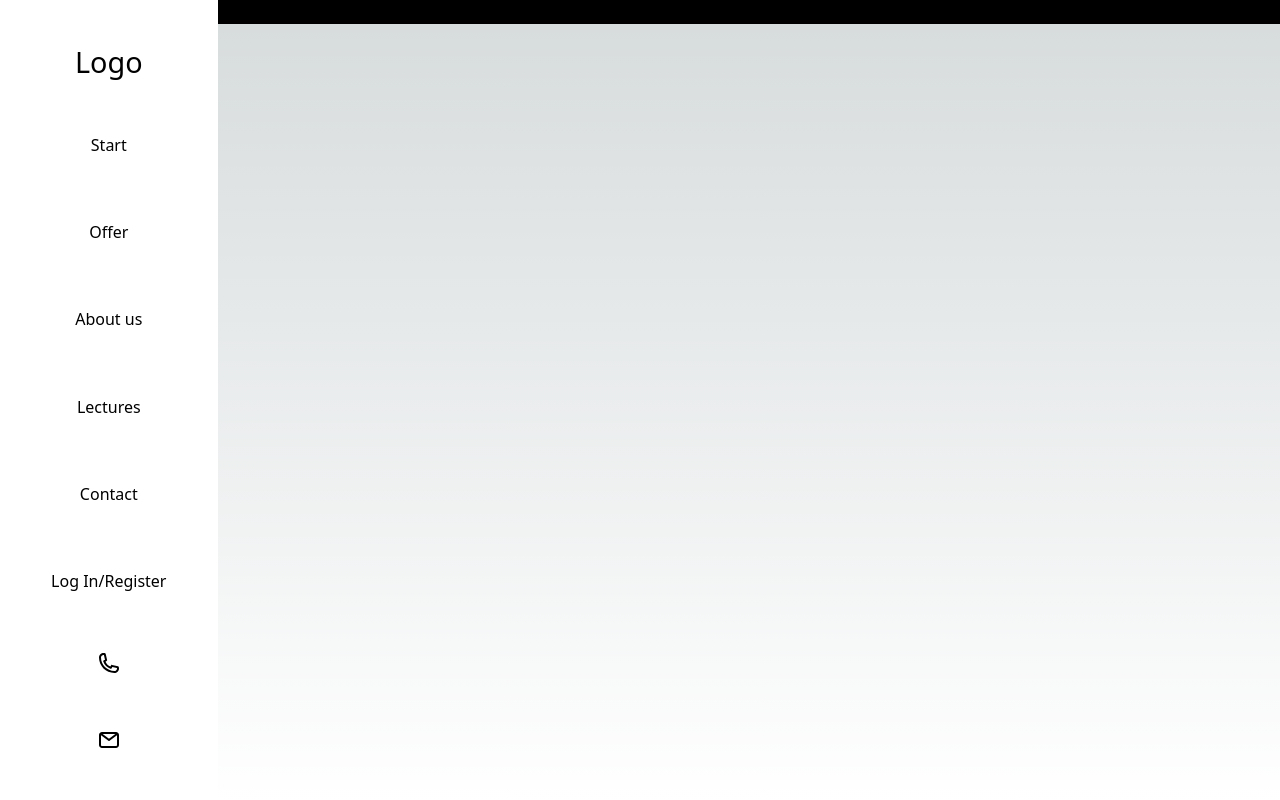
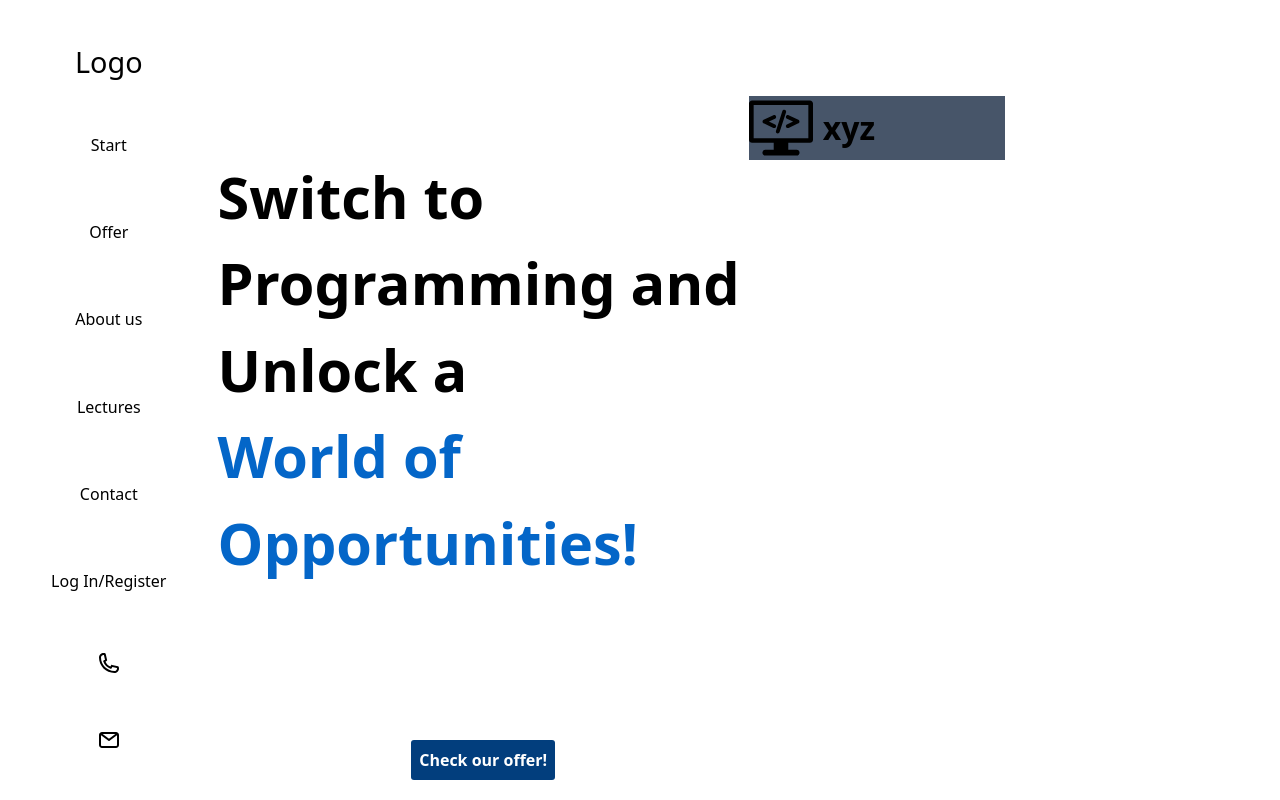
Before and after one commit to psychologianauki/OurSite, a Next.js app: page /home in a window 1280 px wide. Built offline with nearby package versions, Linux system fonts and the light colour scheme.

Commit message:
work in progress

```diff
--- /dev/null
+++ b/src/icons/ProgrammingIcon.tsx
@@ -0,0 +1,46 @@
+import React from "react"
+
+export default function ProgrammingIcon({
+  width,
+  height,
+}: {
+  width?: string
+  height?: string
+}) {
+  return (
+    <svg
+      fill="#000000"
+      version="1.1"
+      id="Capa_1"
+      width={width ?? "64"}
+      height={height ?? "64"}
+      xmlns="http://www.w3.org/2000/svg"
+      xmlnsXlink="http://www.w3.org/1999/xlink"
+      viewBox="0 0 412.996 412.996"
+      xmlSpace="preserve"
+    >
+      <g id="SVGRepo_bgCarrier" stroke-width="0"></g>
+      <g
+        id="SVGRepo_tracerCarrier"
+        stroke-linecap="round"
+        stroke-linejoin="round"
+      ></g>
+      <g id="SVGRepo_iconCarrier">
+        {" "}
+        <g>
+          {" "}
+          <g>
+            {" "}
+            <g>
+              {" "}
+              <path d="M392.996,28.338H20c-11.047,0-20,8.954-20,20v234c0,11.046,8.953,20,20,20h139.498v45.32h-54.283 c-10.201,0-18.5,8.299-18.5,18.5s8.299,18.5,18.5,18.5h202.566c10.201,0,18.5-8.299,18.5-18.5s-8.299-18.5-18.5-18.5h-54.283 v-45.32h139.498c11.047,0,20-8.954,20-20v-234C412.996,37.292,404.043,28.338,392.996,28.338z M382.996,272.338H30v-214h352.996 V272.338z"></path>{" "}
+              <path d="M94.591,176.637l63.084,29.336c1.631,0.755,3.367,1.138,5.162,1.138c2.338,0,4.616-0.664,6.597-1.924 c3.548-2.267,5.666-6.13,5.666-10.335v-0.322c0-4.751-2.785-9.115-7.096-11.119l-39.455-18.33l39.456-18.334 c4.31-2.004,7.095-6.369,7.095-11.118v-0.319c0-4.211-2.119-8.074-5.665-10.334c-1.962-1.254-4.247-1.916-6.606-1.916 c-1.778,0-3.563,0.391-5.16,1.133L94.59,153.525c-4.308,2.005-7.091,6.369-7.091,11.117v0.878 C87.498,170.262,90.28,174.625,94.591,176.637z"></path>{" "}
+              <path d="M175.662,236.389c2.301,3.149,6.002,5.029,9.901,5.029h0.315c5.352,0,10.042-3.426,11.672-8.516l41.557-128.76 c1.192-3.717,0.53-7.818-1.771-10.974c-2.301-3.149-6.002-5.03-9.901-5.03h-0.314c-5.354,0-10.048,3.426-11.679,8.516 L173.88,225.425C172.698,229.145,173.364,233.242,175.662,236.389z"></path>{" "}
+              <path d="M237.896,135.628c0,4.746,2.782,9.11,7.095,11.122l39.455,18.33l-39.455,18.33c-4.311,2.004-7.096,6.368-7.096,11.119 v0.322c0,4.205,2.117,8.068,5.669,10.336c1.974,1.258,4.254,1.923,6.595,1.923c1.792,0,3.527-0.383,5.169-1.142l63.081-29.335 c4.307-2.009,7.089-6.372,7.089-11.115v-0.878c0-4.748-2.783-9.112-7.093-11.117l-63.08-29.334 c-1.591-0.739-3.373-1.131-5.152-1.131c-2.358,0-4.644,0.662-6.604,1.912c-3.554,2.264-5.673,6.127-5.673,10.338V135.628 L237.896,135.628z"></path>{" "}
+            </g>{" "}
+          </g>{" "}
+        </g>{" "}
+      </g>
+    </svg>
+  )
+}
--- a/src/pages/home/index.tsx
+++ b/src/pages/home/index.tsx
@@ -1,6 +1,52 @@
+import { routes } from "@/routes"
+import Link from "next/link"
 import React from "react"
+import MovingBlob from "@/Components/MovingBlob/MovingBlob"
+import ProgrammingIcon from "@/icons/ProgrammingIcon"
 
 function index() {
-  return <div className="bg-black">HomePage</div>
+  return (
+    <div className="w-full h-full bg-white flex items-center justify-center">
+      <div className="w-full h-full bg-white flex items-center justify-center">
+        <div className="w-1/2 text-black font-bold h-full">
+          <div className="w-full h-full flex flex-col items-center justify-center">
+            <div
+              style={{ fontSize: "3.6rem" }}
+              className="w-full h-full flex items-center justify-center"
+            >
+              <div className="flex flex-col justify-center items-center">
+                <span>Switch to Programming and Unlock a</span>
+                <span style={{ color: "#0466C8" }}>
+                  World of Opportunities!
+                </span>
+              </div>
+            </div>
+            <div
+              className="cursor-pointer flex justify-start"
+              style={{
+                backgroundColor: "#023E7D",
+                borderRadius: "3px",
+                padding: "8px",
+                color: "white",
+                marginBottom: "20px",
+              }}
+            >
+              <Link href={routes.OFFER}>Check our offer!</Link>
+            </div>
+          </div>
+        </div>
+        <div className="w-1/2 h-full">
+          <div>
+            <MovingBlob
+              label="xyz"
+              icon={<ProgrammingIcon />}
+              className=" mt-24 w-64 bg-slate-600"
+              labelStyles={{ color: "black" }}
+            />
+          </div>
+        </div>
+      </div>
+    </div>
+  )
 }
 export default index
```
